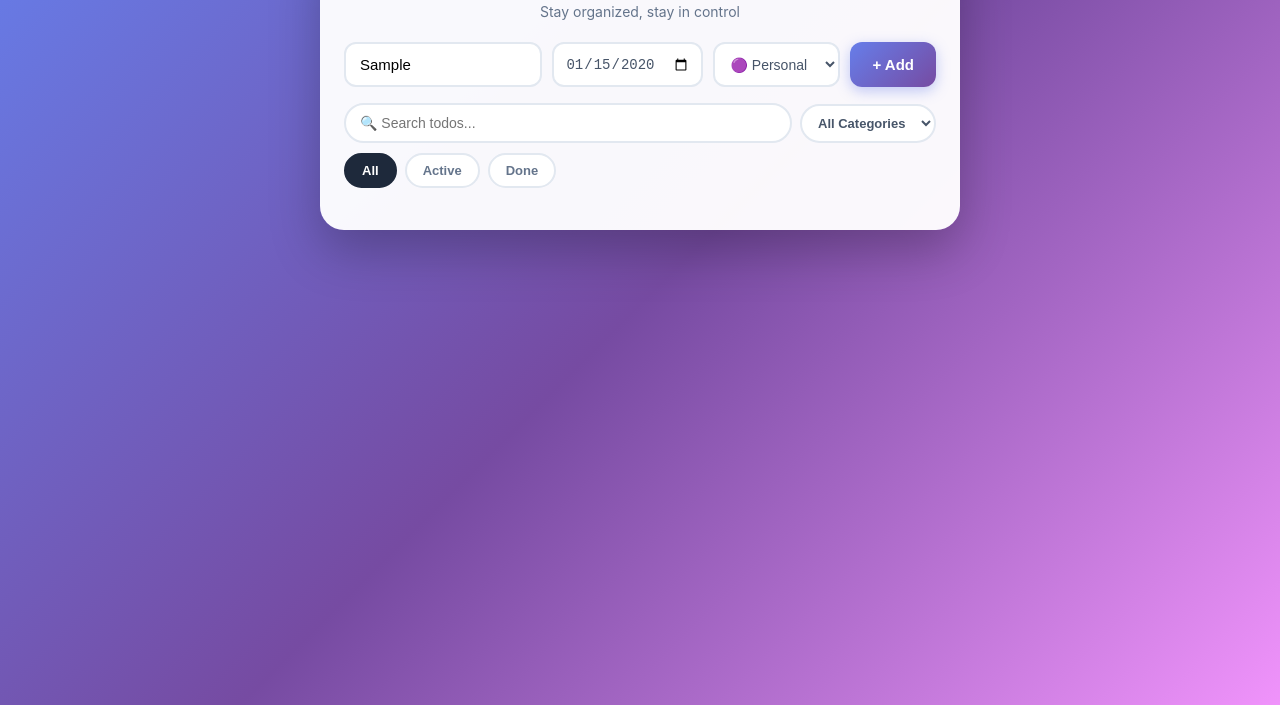
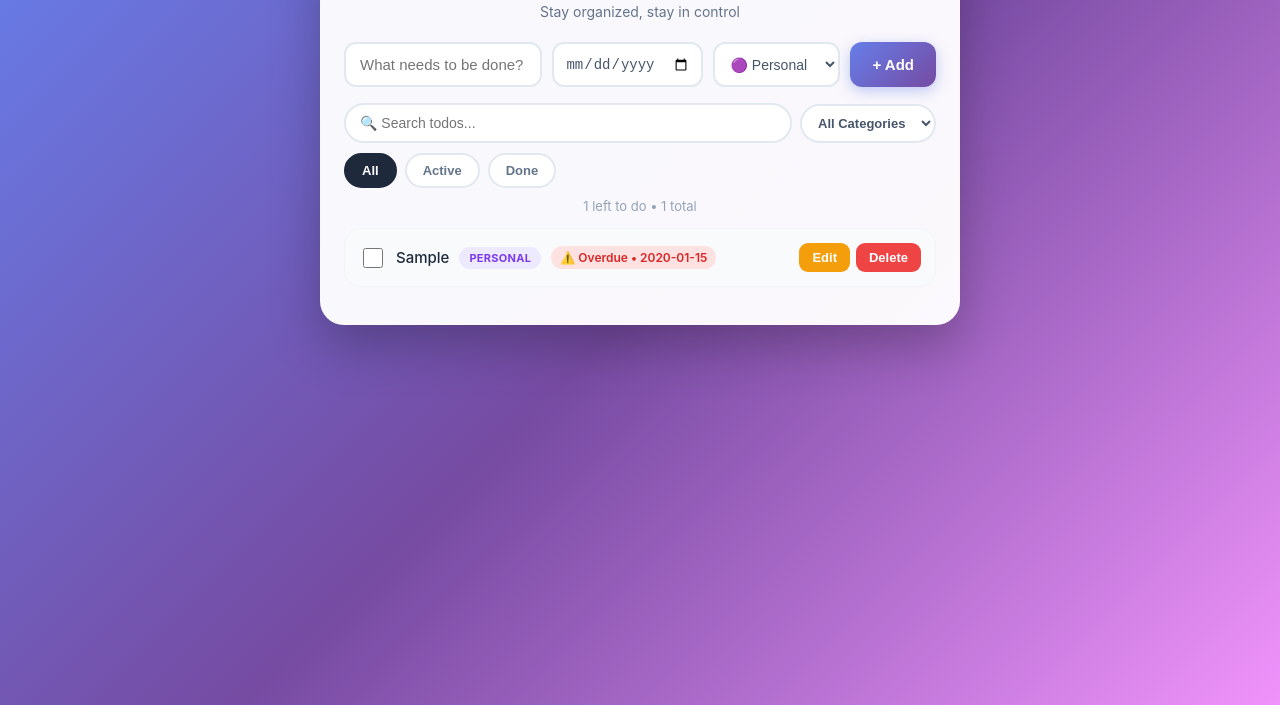
Before and after one commit to chiamaka101/-concord-todo, a plain HTML site: page frontend/index.html in a window 1280 px wide. Both pictures are taken after typing "Sample", "2020-01-15" into the empty fields and a click on the button "+ Add". Shown: the part 95-800 px from the top of the page. Drawn offline with Linux system fonts and the light colour scheme; no server answers.

Commit message:
make todos private with localStorage

```diff
--- a/frontend/index.html
+++ b/frontend/index.html
@@ -79,7 +79,6 @@
     <ul id="todoList"></ul>
     </div>
     <script>
-        const API_URL = 'https://backend-rust-kappa-28.vercel.app/api/todos';
     const todoInput = document.getElementById('todoInput');
     const dueDateInput = document.getElementById('dueDateInput');
     const categoryInput = document.getElementById('categoryInput');
@@ -88,62 +87,195 @@
     const todoList = document.getElementById('todoList');
     const searchInput = document.getElementById('searchInput');
     const countLabel = document.getElementById('countLabel');
-        let allTodos = [];
+
+    let allTodos = JSON.parse(localStorage.getItem('myTodos') || '[]');
     let currentFilter = 'all';
     let searchQuery = '';
     let currentCategory = 'all';
-        function getTodayDateString() { const now = new Date(); return `${now.getFullYear()}-${String(now.getMonth()+1).padStart(2,'0')}-${String(now.getDate()).padStart(2,'0')}`; }
-        async function fetchTodos() { try { const res = await fetch(API_URL); allTodos = await res.json(); renderTodos(); } catch (err) { console.error(err); } }
-        async function addTodo() {
+
+    function saveTodos() {
+        localStorage.setItem('myTodos', JSON.stringify(allTodos));
+    }
+
+    function getTodayDateString() {
+        const now = new Date();
+        return `${now.getFullYear()}-${String(now.getMonth() + 1).padStart(2, '0')}-${String(now.getDate()).padStart(2, '0')}`;
+    }
+
+    function fetchTodos() {
+        renderTodos();
+    }
+
+    function addTodo() {
         const text = todoInput.value.trim();
         const dueDate = dueDateInput.value ? dueDateInput.value : null;
         const category = categoryInput.value;
+
         if (!text) return;
-            try { await fetch(API_URL, { method: 'POST', headers: { 'Content-Type': 'application/json' }, body: JSON.stringify({ text, dueDate, category }) }); todoInput.value = ''; dueDateInput.value = ''; fetchTodos(); } catch (err) { console.error(err); }
+
+        allTodos.push({
+            id: Date.now(),
+            text: text,
+            done: false,
+            dueDate: dueDate,
+            category: category
+        });
+
+        saveTodos();
+        todoInput.value = '';
+        dueDateInput.value = '';
+        fetchTodos();
     }
-        async function toggleTodo(id) { try { await fetch(`${API_URL}/${id}`, { method: 'PUT' }); fetchTodos(); } catch (err) { console.error(err); } }
-        async function editTodo(todo) {
-            const newText = prompt("Edit todo:", todo.text);
+
+    function toggleTodo(id) {
+        const todo = allTodos.find(function (x) {
+            return x.id == id;
+        });
+        if (todo) {
+            todo.done = !todo.done;
+        }
+        saveTodos();
+        fetchTodos();
+    }
+
+    function editTodo(todo) {
+        const newText = prompt('Edit todo:', todo.text);
         if (newText === null || !newText.trim()) return;
-            const newDueDate = prompt("Edit due date (YYYY-MM-DD, leave blank for none):", todo.dueDate || "");
-            const newCat = prompt("Edit category (Personal / Work / Shopping / Urgent / Other):", todo.category || "Personal");
-            try { await fetch(`${API_URL}/${todo.id}`, { method: 'PUT', headers: { 'Content-Type': 'application/json' }, body: JSON.stringify({ text: newText.trim(), dueDate: newDueDate ? newDueDate : null, category: newCat || 'Personal' }) }); fetchTodos(); } catch (err) { console.error(err); }
+
+        const newDueDate = prompt('Edit due date (YYYY-MM-DD, leave blank for none):', todo.dueDate || '');
+        const newCat = prompt('Edit category (Personal / Work / Shopping / Urgent / Other):', todo.category || 'Personal');
+
+        todo.text = newText.trim();
+        todo.dueDate = newDueDate ? newDueDate : null;
+        todo.category = newCat || 'Personal';
+
+        saveTodos();
+        fetchTodos();
     }
-        async function deleteTodo(id) { try { await fetch(`${API_URL}/${id}`, { method: 'DELETE' }); fetchTodos(); } catch (err) { console.error(err); } }
+
+    function deleteTodo(id) {
+        allTodos = allTodos.filter(function (t) {
+            return t.id != id;
+        });
+        saveTodos();
+        fetchTodos();
+    }
+
     function renderTodos() {
         todoList.innerHTML = '';
         const todayStr = getTodayDateString();
-            const activeCount = allTodos.filter(t => !t.done).length;
-            countLabel.textContent = allTodos.length === 0 ? '' : `${activeCount} left to do • ${allTodos.length} total`;
-            let filtered = allTodos.filter(todo => {
+        const activeCount = allTodos.filter(function (t) {
+            return !t.done;
+        }).length;
+
+        countLabel.textContent = allTodos.length === 0
+            ? ''
+            : `${activeCount} left to do • ${allTodos.length} total`;
+
+        let filtered = allTodos.filter(function (todo) {
             if (currentFilter === 'active' && todo.done) return false;
             if (currentFilter === 'completed' && !todo.done) return false;
             if (currentCategory !== 'all' && todo.category !== currentCategory) return false;
             if (searchQuery && !todo.text.toLowerCase().includes(searchQuery.toLowerCase())) return false;
             return true;
         });
-            if (filtered.length === 0) { const p = document.createElement('p'); p.className = 'empty'; p.innerHTML = `<span>🎉</span>${searchQuery || currentCategory !== 'all' ? 'No todos match your filters.' : 'All clear! Add a new todo above.'}`; todoList.appendChild(p); return; }
-            filtered.forEach(todo => {
+
+        if (filtered.length === 0) {
+            const p = document.createElement('p');
+            p.className = 'empty';
+            p.innerHTML = `<span>🎉</span>${searchQuery || currentCategory !== 'all' ? 'No todos match your filters.' : 'All clear! Add a new todo above.'}`;
+            todoList.appendChild(p);
+            return;
+        }
+
+        filtered.forEach(function (todo) {
             const li = document.createElement('li');
             const isOverdue = todo.dueDate && todo.dueDate < todayStr && !todo.done;
-                const contentDiv = document.createElement('div'); contentDiv.className = 'todo-content';
-                const checkbox = document.createElement('input'); checkbox.type = 'checkbox'; checkbox.checked = todo.done; checkbox.onchange = () => toggleTodo(todo.id);
-                const textSpan = document.createElement('span'); textSpan.className = `todo-text ${todo.done ? 'completed' : ''}`; textSpan.textContent = todo.text;
-                contentDiv.appendChild(checkbox); contentDiv.appendChild(textSpan);
-                const catSpan = document.createElement('span'); catSpan.className = `cat-badge cat-${todo.category || 'Personal'}`; catSpan.textContent = todo.category || 'Personal'; contentDiv.appendChild(catSpan);
-                if (todo.dueDate) { const dueSpan = document.createElement('span'); dueSpan.className = `due-date ${isOverdue ? 'overdue' : ''}`; dueSpan.textContent = isOverdue ? `⚠️ Overdue • ${todo.dueDate}` : `📅 ${todo.dueDate}`; contentDiv.appendChild(dueSpan); }
-                const actions = document.createElement('div'); actions.className = 'actions';
-                const editBtn = document.createElement('button'); editBtn.className = 'edit-btn'; editBtn.textContent = 'Edit'; editBtn.onclick = () => editTodo(todo);
-                const deleteBtn = document.createElement('button'); deleteBtn.className = 'delete-btn'; deleteBtn.textContent = 'Delete'; deleteBtn.onclick = () => deleteTodo(todo.id);
-                actions.appendChild(editBtn); actions.appendChild(deleteBtn);
-                li.appendChild(contentDiv); li.appendChild(actions); todoList.appendChild(li);
+
+            const contentDiv = document.createElement('div');
+            contentDiv.className = 'todo-content';
+
+            const checkbox = document.createElement('input');
+            checkbox.type = 'checkbox';
+            checkbox.checked = todo.done;
+            checkbox.onchange = function () {
+                toggleTodo(todo.id);
+            };
+
+            const textSpan = document.createElement('span');
+            textSpan.className = `todo-text ${todo.done ? 'completed' : ''}`;
+            textSpan.textContent = todo.text;
+
+            contentDiv.appendChild(checkbox);
+            contentDiv.appendChild(textSpan);
+
+            const catSpan = document.createElement('span');
+            catSpan.className = `cat-badge cat-${todo.category || 'Personal'}`;
+            catSpan.textContent = todo.category || 'Personal';
+            contentDiv.appendChild(catSpan);
+
+            if (todo.dueDate) {
+                const dueSpan = document.createElement('span');
+                dueSpan.className = `due-date ${isOverdue ? 'overdue' : ''}`;
+                dueSpan.textContent = isOverdue
+                    ? `⚠️ Overdue • ${todo.dueDate}`
+                    : `📅 ${todo.dueDate}`;
+                contentDiv.appendChild(dueSpan);
+            }
+
+            const actions = document.createElement('div');
+            actions.className = 'actions';
+
+            const editBtn = document.createElement('button');
+            editBtn.className = 'edit-btn';
+            editBtn.textContent = 'Edit';
+            editBtn.onclick = function () {
+                editTodo(todo);
+            };
+
+            const deleteBtn = document.createElement('button');
+            deleteBtn.className = 'delete-btn';
+            deleteBtn.textContent = 'Delete';
+            deleteBtn.onclick = function () {
+                deleteTodo(todo.id);
+            };
+
+            actions.appendChild(editBtn);
+            actions.appendChild(deleteBtn);
+
+            li.appendChild(contentDiv);
+            li.appendChild(actions);
+            todoList.appendChild(li);
         });
     }
+
     addBtn.addEventListener('click', addTodo);
-        todoInput.addEventListener('keypress', (e) => { if (e.key === 'Enter') addTodo(); });
-        searchInput.addEventListener('input', (e) => { searchQuery = e.target.value; renderTodos(); });
-        categoryFilter.addEventListener('change', (e) => { currentCategory = e.target.value; renderTodos(); });
-        document.querySelectorAll('.filter-btn').forEach(btn => { btn.addEventListener('click', () => { document.querySelectorAll('.filter-btn').forEach(b => b.classList.remove('active')); btn.classList.add('active'); currentFilter = btn.dataset.filter; renderTodos(); }); });
+
+    todoInput.addEventListener('keypress', function (e) {
+        if (e.key === 'Enter') addTodo();
+    });
+
+    searchInput.addEventListener('input', function (e) {
+        searchQuery = e.target.value;
+        renderTodos();
+    });
+
+    categoryFilter.addEventListener('change', function (e) {
+        currentCategory = e.target.value;
+        renderTodos();
+    });
+
+    document.querySelectorAll('.filter-btn').forEach(function (btn) {
+        btn.addEventListener('click', function () {
+            document.querySelectorAll('.filter-btn').forEach(function (b) {
+                b.classList.remove('active');
+            });
+            btn.classList.add('active');
+            currentFilter = btn.dataset.filter;
+            renderTodos();
+        });
+    });
+
     fetchTodos();
 </script>
 </body>
```
Lines whose indentation alone changed are shown as unchanged.
